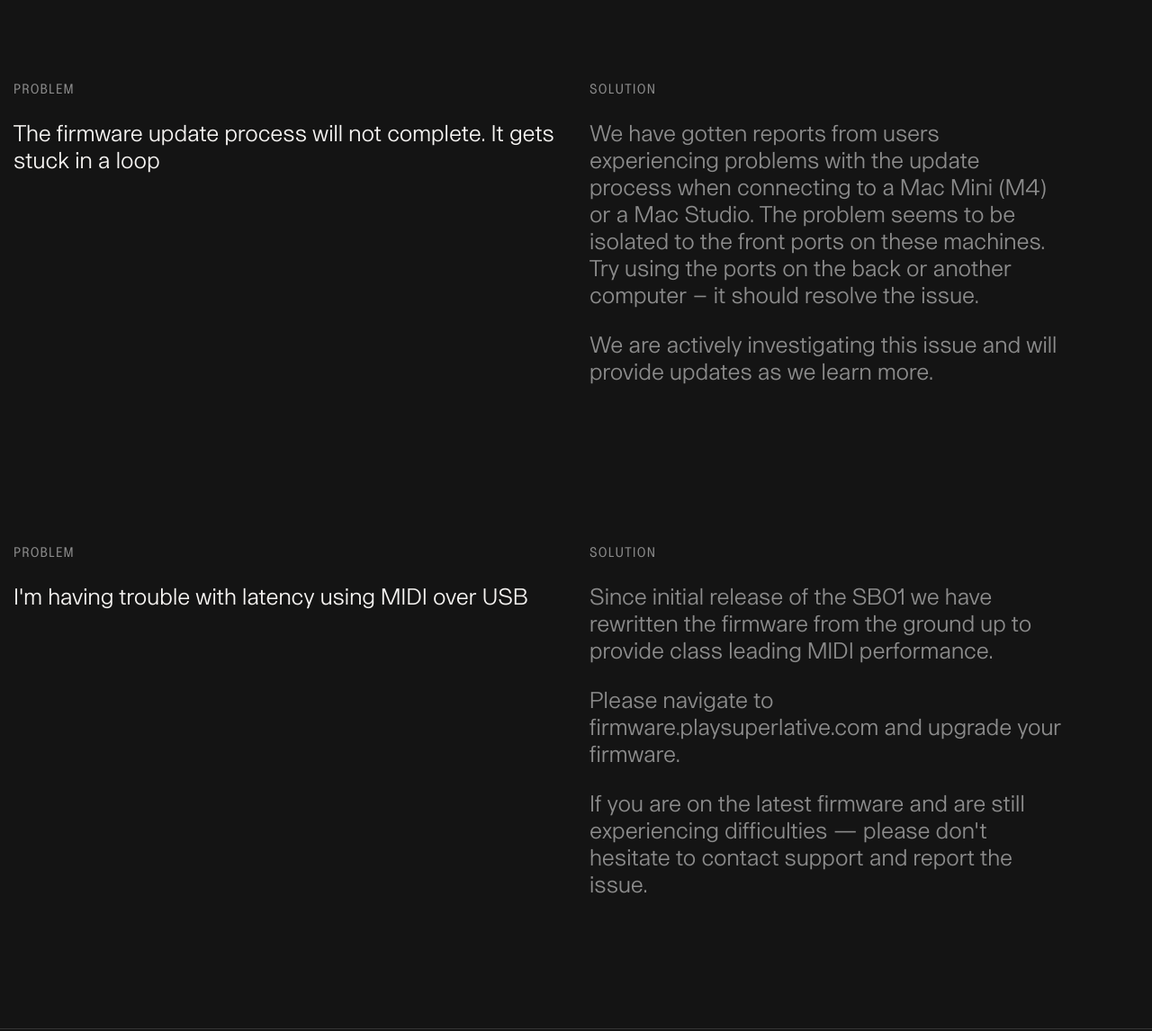
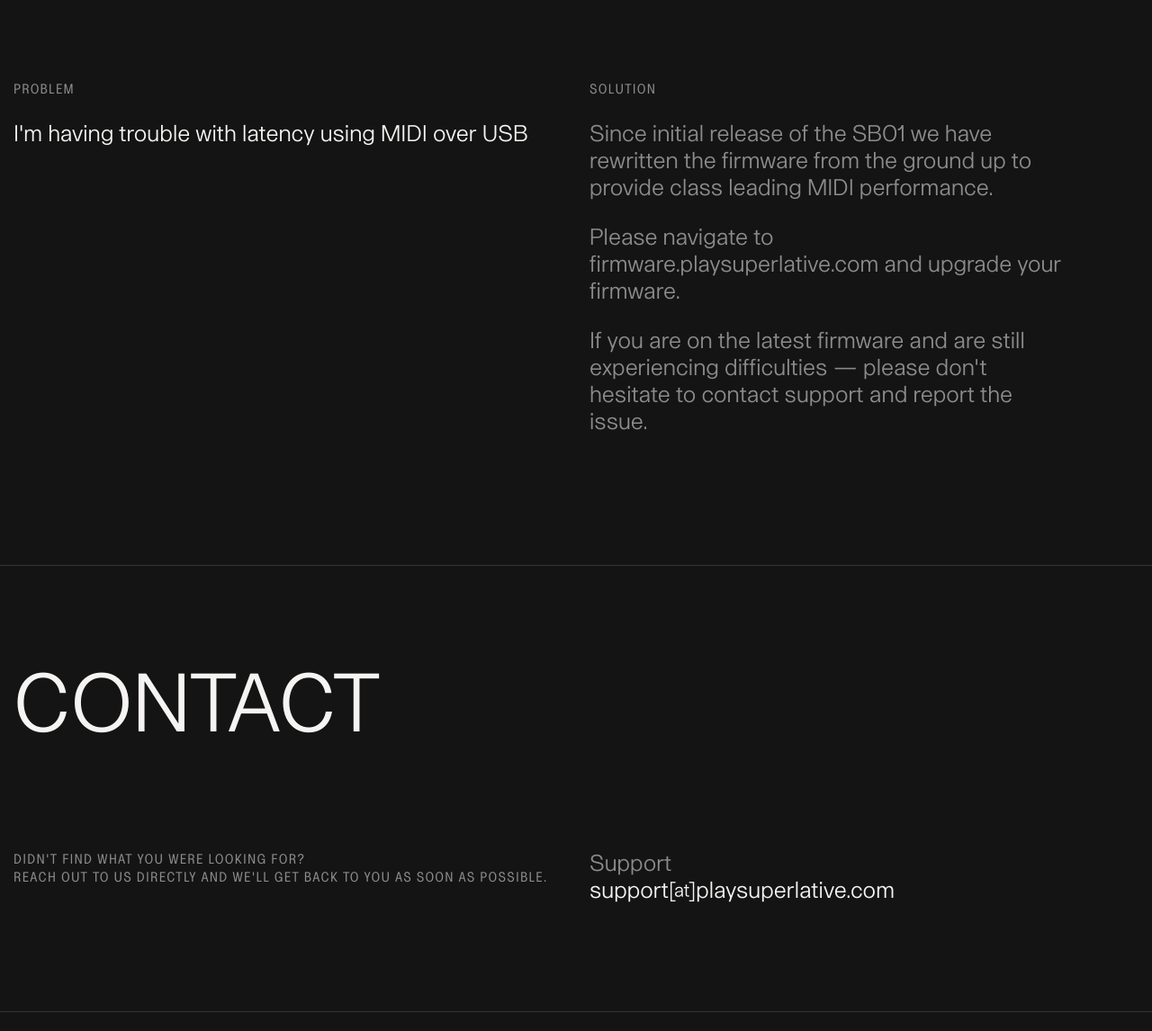
Before and after one commit to superlativeinstruments/playsuperlative.com, a plain HTML site: page support.html in a window 1280 px wide. Shown: the part 1000-2146 px from the top of the page at 90% size. Drawn offline with nearby package versions, Linux system fonts and the light colour scheme.

Commit message:
Removed resolved FAQ item

```diff
--- a/support.html
+++ b/support.html
@@ -132,22 +132,6 @@
 		<div class='detail_txt gray'>
 			<div class'gray'>Problem</div>
 			<div class='body_txt light_gray'>
-				<p>The firmware update process will not complete. It gets stuck in a loop</p>
-			</div>
-		</div>
-      <div>
-        <div class='body_txt gray'>
-			<div class="detail_txt gray">Solution</div>
-			<p>We have gotten reports from users experiencing problems with the update process when connecting to a Mac Mini (M4) or a Mac Studio. The problem seems to be isolated to the front ports on these machines. Try using the ports on the back or another computer – it should resolve the issue.</p>
-			<p>We are actively investigating this issue and will provide updates as we learn more.</p>
-        </div>
-      </div>
-    </div>
-
-    <div class='blurb two_grid'>
-		<div class='detail_txt gray'>
-			<div class'gray'>Problem</div>
-			<div class='body_txt light_gray'>
 				<p>I'm having trouble with latency using MIDI over USB</p>
 			</div>
 		</div>
```
